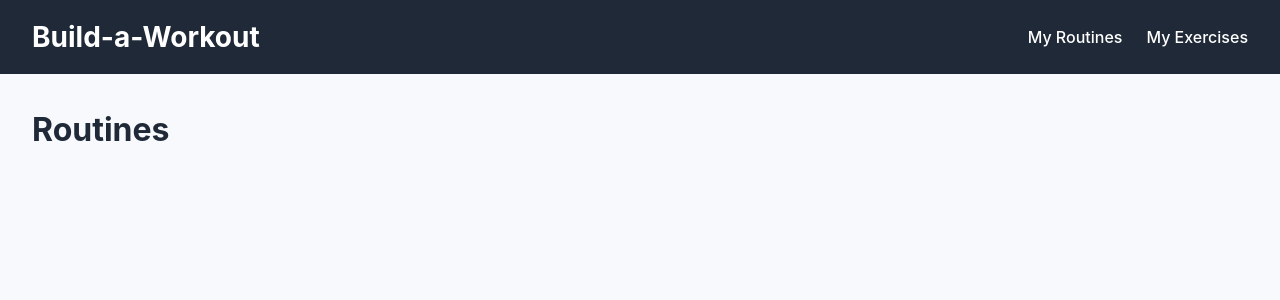
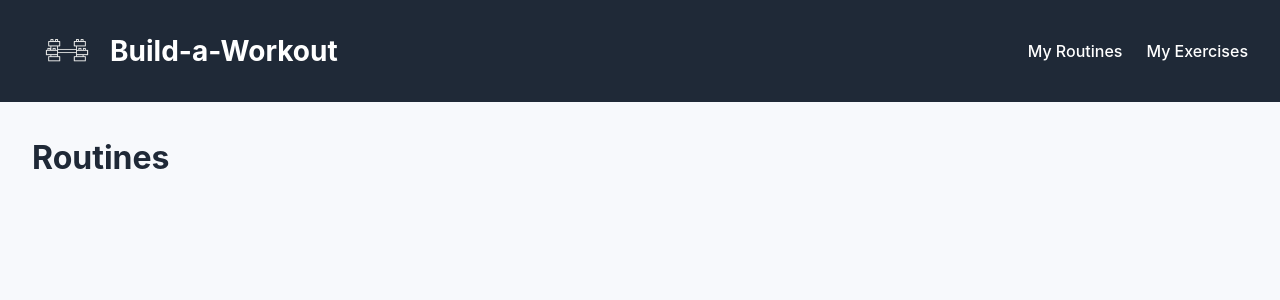
Before and after one commit to amylmilewski/build-a-workout-2, a React (Vite) app in the folder frontend/: page /myroutines in a window 1280 px wide. Shown: the top 300 px of the page. Built offline with nearby package versions, Linux system fonts and the light colour scheme.

Commit message:
Adding logo to header + favicon

```diff
--- a/frontend/index.html
+++ b/frontend/index.html
@@ -2,7 +2,7 @@
 <html lang="en">
   <head>
     <meta charset="UTF-8" />
-    <link rel="icon" type="image/svg+xml" href="/vite.svg" />
+    <link rel="icon" type="image/svg+xml" href="/src/assets/build_a_workout_logo_dark.png" />
     <meta name="viewport" content="width=device-width, initial-scale=1.0" />
     <title>Build-a-Workout</title>
   </head>
--- a/frontend/src/components/Navbar.jsx
+++ b/frontend/src/components/Navbar.jsx
@@ -4,7 +4,7 @@ export default function Navbar () {
     return (
         <>
             <header>
-                <Link to='/' className='site-title'><h1>Build-a-Workout</h1></Link>
+                <Link to='/' className='site-title'><h1><img src="/src/assets/build_a_workout_logo.png" alt="" />Build-a-Workout</h1></Link>
                 <nav>
                 <NavLink to='/myroutines'>My Routines</NavLink>
                 <NavLink to='/myexercises'>My Exercises</NavLink>
--- a/frontend/src/index.css
+++ b/frontend/src/index.css
@@ -21,17 +21,25 @@ header {
   align-items: center;
 }
 
-header h1 {
-  color: white;
+.site-title {
+  display: inline-flex; /* keeps them next to each other */
+  align-items: center;  /* vertically aligns the logo with the text */
+  text-decoration: none; /* remove link underline */
+}
+
+.site-title h1 {
+  display: flex;         /* keeps image + text together */
+  align-items: center;   /* centers logo with text baseline */
   font-size: 1.75rem;
   font-weight: 700;
+  color: white;
+  margin: 0;             /* reset default h1 margins */
 }
 
-.site-title {
-  color: white;
-  font-size: 1.75rem;
-  font-weight: 700;
-  text-decoration: none;
+.site-title img {
+  height: 2.5em;         /* scales with text size */
+  width: auto;           /* keep aspect ratio */
+  margin-right: 0.5rem;  /* spacing between logo and text */
 }
 
 nav a {
```
Also changed, not shown: frontend/src/assets/build_a_workout_logo.png (added), frontend/src/assets/build_a_workout_logo_dark.png (added).
